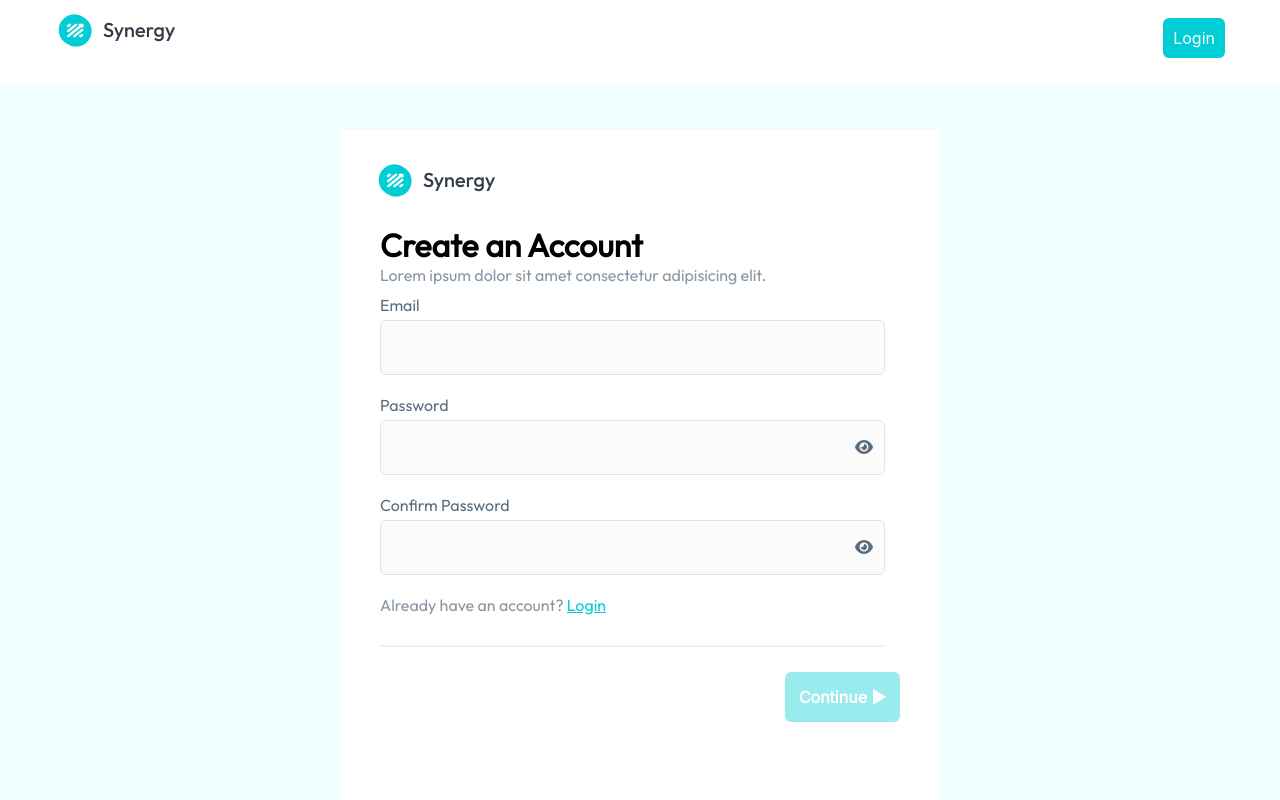
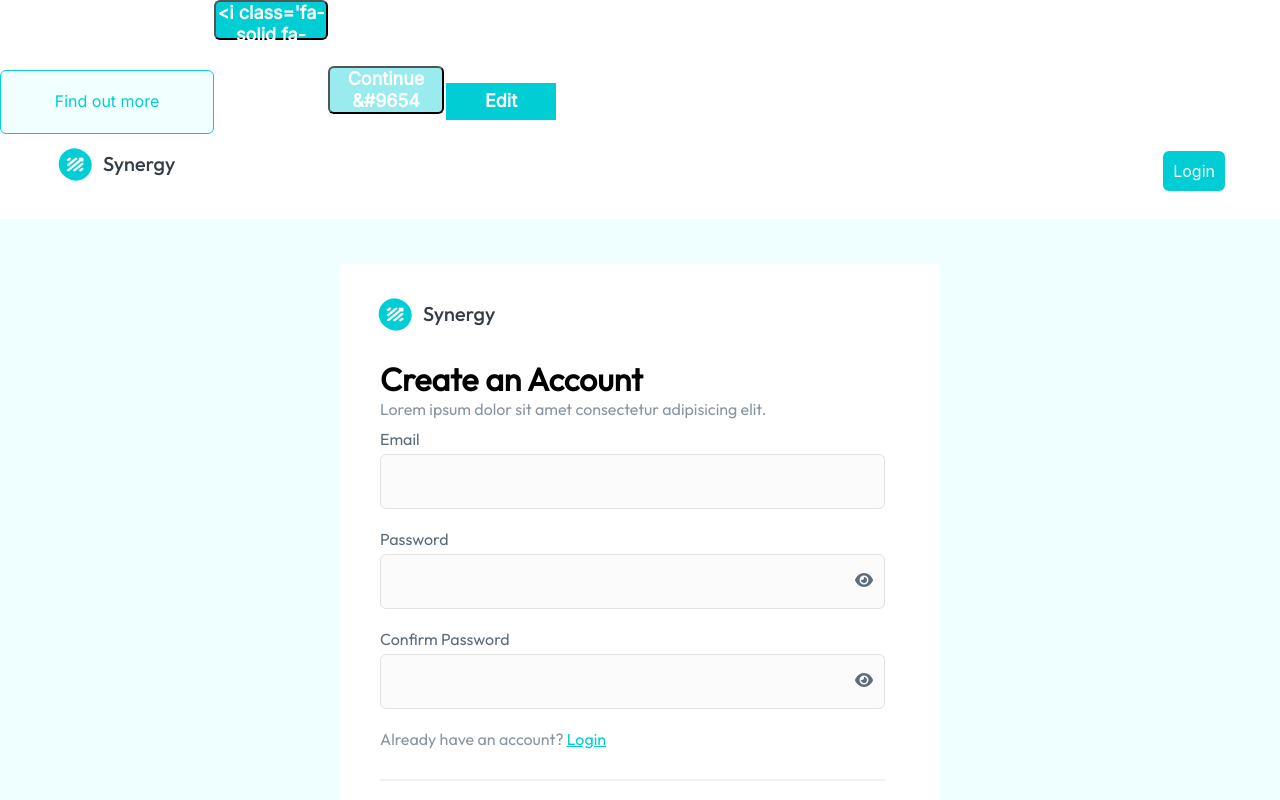
Before and after one commit to nology-tech/synergy, a React (Create React App) app: page /signup in a window 1280 px wide. Shown: the top 800 px of the page. Built offline with nearby package versions, Linux system fonts and the light colour scheme.

Commit message:
Added initial styling to buttons

```diff
--- a/src/App.jsx
+++ b/src/App.jsx
@@ -14,6 +14,7 @@ import BillingAddress from "./components/BillingAddress/BillingAddress";
 import LandingMain from "./containers/LandingMain/LandingMain";
 import ContactListPage from "./components/ContactListPage/ContactListPage";
 import LiveRates from "./components/LiveRates/LiveRates";
+import Button from "./components/Button/Button";
 
 const App = () => {
   const [searchTerm, setSearchTerm] = useState("");
@@ -22,10 +23,32 @@ const App = () => {
     const cleanInput = event.target.value.toLowerCase();
     setSearchTerm(cleanInput);
   };
+  let buttonText =
+    "<i class='fa-solid fa-arrows-rotate'></i> Convert";
 
   return (
     <Router>
       <div>
+        <Button
+          buttonStyle={"button-light-blue"}
+          buttonInitialStyle={""}
+          isDisabled={false}
+          buttonType={""}
+          buttonText={"Find out more"}
+        />
+
+        <Button buttonStyle={"button-blue"} buttonInitialStyle={""} isDisabled={false} buttonType={""} buttonText={buttonText} />
+
+        <Button buttonStyle={"button-blue-disabled"} buttonInitialStyle={""} isDisabled={false} buttonType={"submit"} buttonText={"Continue &#9654"} />
+
+        <Button
+          buttonStyle={"button-blue-white-border"}
+          buttonInitialStyle={""}
+          isDisabled={false}
+          buttonType={""}
+          buttonText={"Edit"}
+        />
+
         <Routes>
           <Route path="/" element={<LandingMain />} />
           <Route path="/signup" element={<SignUpMain />} />
--- a/src/App.scss
+++ b/src/App.scss
@@ -11,3 +11,67 @@
 // * {
 //     font-family: $title-font-family;
 // }
+
+
+.button-blue {
+    width: 114px;
+    height: 40px;
+    background: $color-middle-blue;
+    border-radius: 6px;
+    font-family: $third-font-family;
+    font-style: normal;
+    font-weight: 600;
+    font-size: 18px;
+    line-height: 22px;
+    text-align: center;
+    color: $color-white;
+}
+
+.button-blue-disabled {
+    width: 116px;
+    height: 48px;
+    background: rgba(0, 206, 212, 0.4);
+    border-radius: 6px;
+    font-family: $third-font-family;
+    font-style: normal;
+    font-weight: 600;
+    font-size: 18px;
+    line-height: 22px;
+    text-align: center;
+    color:$color-white;
+
+}
+
+.button-blue-white-border {
+    box-sizing: border-box;
+    width: 114px;
+    height: 41px;
+    background: $color-middle-blue;
+    border: 2px solid $color-white;
+    font-family: $third-font-family;
+    font-style: normal;
+    font-weight: 600;
+    font-size: 18px;
+    line-height: 22px; /* identical to box height */
+    text-align: center;
+    color: $color-white;
+
+}
+
+
+.button-light-blue {
+    box-sizing: border-box;
+    width: 214px;
+    height: 64px;
+    border: 1px solid $color-middle-blue;
+    border-radius: 6px;
+    background: #F1FFFF;
+    font-family: $third-font-family;
+    font-style: normal;
+    font-weight: 500;
+    font-size: 16px;
+    line-height: 110%;
+    text-align: center;
+    color: $color-middle-blue;
+
+}
--- a/src/components/Button/Button.scss
+++ b/src/components/Button/Button.scss
@@ -1,4 +1,79 @@
 @use "../../assets/sass/variables.scss";
+
+.button-blue {
+    position: absolute;
+    width: 114px;
+    height: 40px;
+    background: $color-middle-blue;
+    border-radius: 6px;
+    font-family: $third-font-family;
+    font-style: normal;
+    font-weight: 600;
+    font-size: 18px;
+    line-height: 22px;
+    text-align: center;
+    color: $color-white;
+}
+
+.button-blue-disabled {
+    position: absolute;
+    width: 116px;
+    height: 48px;
+    background: rgba(0, 206, 212, 0.4);
+    border-radius: 6px;
+    font-family: $third-font-family;
+    font-style: normal;
+    font-weight: 600;
+    font-size: 18px;
+    line-height: 22px;
+    text-align: center;
+    color:$color-white;
+
+}
+
+.button-blue-white-border {
+    box-sizing: border-box;
+    position: absolute;
+    width: 114px;
+    height: 41px;
+    border: 2px solid $color-white;
+    font-family: $third-font-family;
+    font-style: normal;
+    font-weight: 600;
+    font-size: 18px;
+    line-height: 22px; /* identical to box height */
+    text-align: center;
+    color: $color-white;
+
+}
+
+
+.button-light-blue {
+    box-sizing: border-box;
+    position: absolute;
+    width: 214px;
+    height: 64px;
+    border: 1px solid $color-middle-blue;
+    border-radius: 6px;
+    background: #F1FFFF;
+    font-family: $third-font-family;
+    font-style: normal;
+    font-weight: 500;
+    font-size: 16px;
+    line-height: 110%;
+    text-align: center;
+    color: $color-middle-blue;
+
+}
+
+.button-white {
+    border: none;
+}
+
+.button-dashed-border {
+    border: none;
+}
+
 
 btn {
     background: $color-middle-blue;
```
Also changed, not shown: src/components/Button/Button.jsx (+11 -10 lines).
